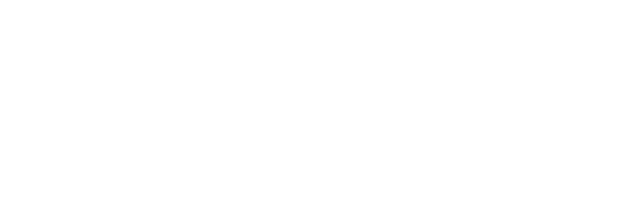
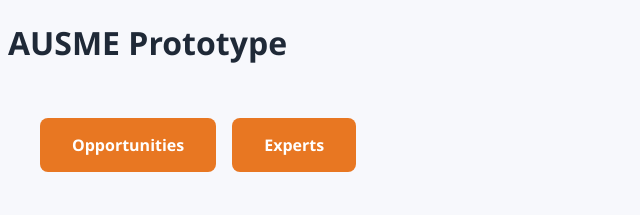
Before and after one commit to EmirKarabiber/AUSME-Prototype, a website: page index.html in a window 1280 px wide. Shown: the whole page, without its empty margins (0-640 px from the left). Drawn offline with Linux system fonts and the light colour scheme.

Commit message:
Add landing page with links to Opportunities and Experts

```diff
--- a/css/styles.css
+++ b/css/styles.css
@@ -250,3 +250,24 @@
     background: var(--auburn-blue);
     color: white;
 }
+
+/* Index / landing page buttons */
+main {
+    padding: 2rem;
+    display: flex;
+    gap: 1rem;
+    flex-wrap: wrap;
+}
+.index-btn {
+    display: inline-block;
+    padding: 1rem 2rem;
+    background: var(--auburn-orange);
+    color: white;
+    text-decoration: none;
+    border-radius: 8px;
+    font-weight: 600;
+    transition: background 0.2s;
+}
+.index-btn:hover {
+    background: var(--auburn-orange-dark);
+}
--- a/index.html
+++ b/index.html
@@ -0,0 +1,18 @@
+<!DOCTYPE html>
+<html lang="en">
+<head>
+  <meta charset="UTF-8">
+  <meta name="viewport" content="width=device-width, initial-scale=1.0">
+  <title>AUSME Prototype</title>
+  <link rel="stylesheet" href="css/styles.css">
+</head>
+<body>
+  <header>
+    <h1>AUSME Prototype</h1>
+  </header>
+  <main>
+    <a href="opportunity.html" class="index-btn">Opportunities</a>
+    <a href="experts.html" class="index-btn">Experts</a>
+  </main>
+</body>
+</html>
```
